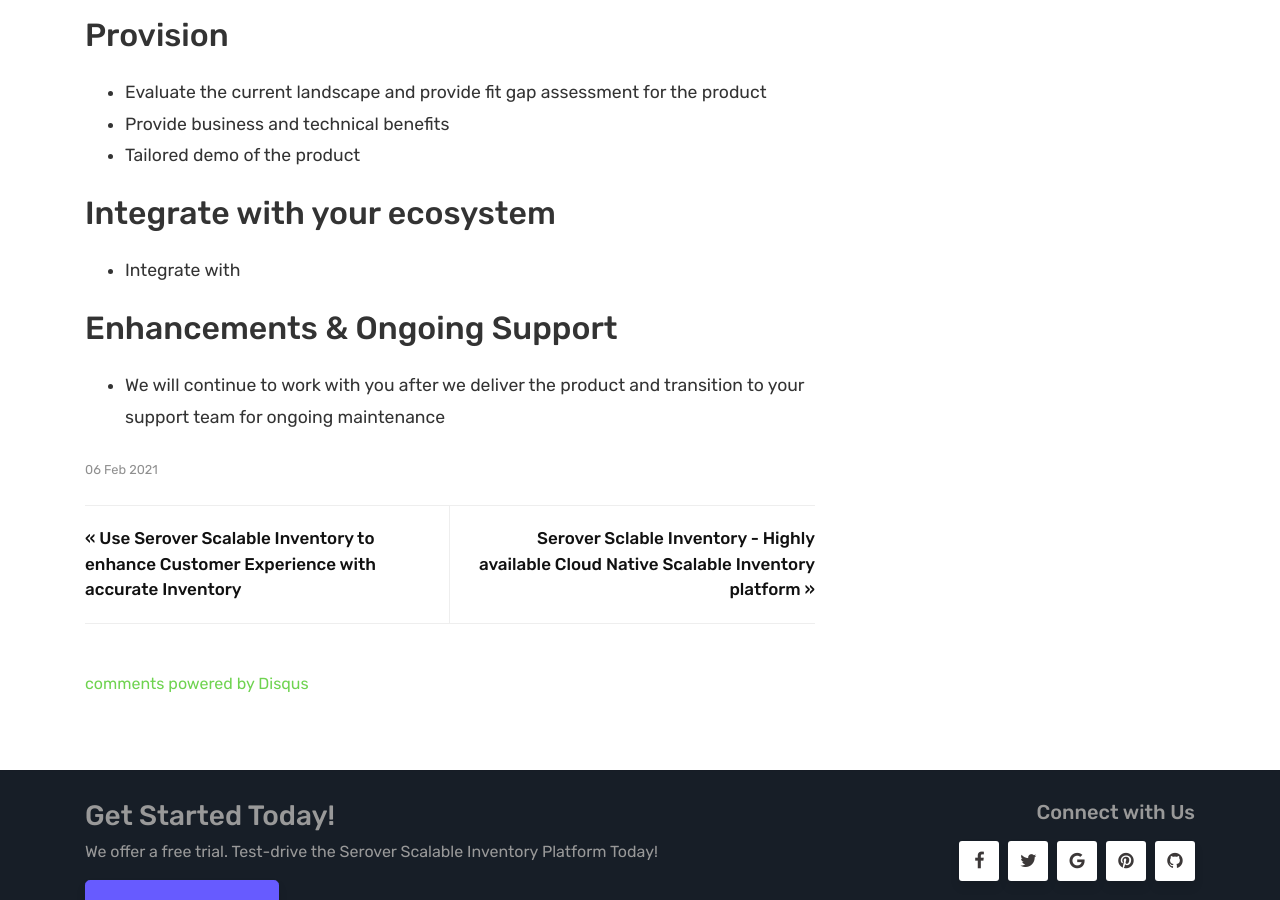
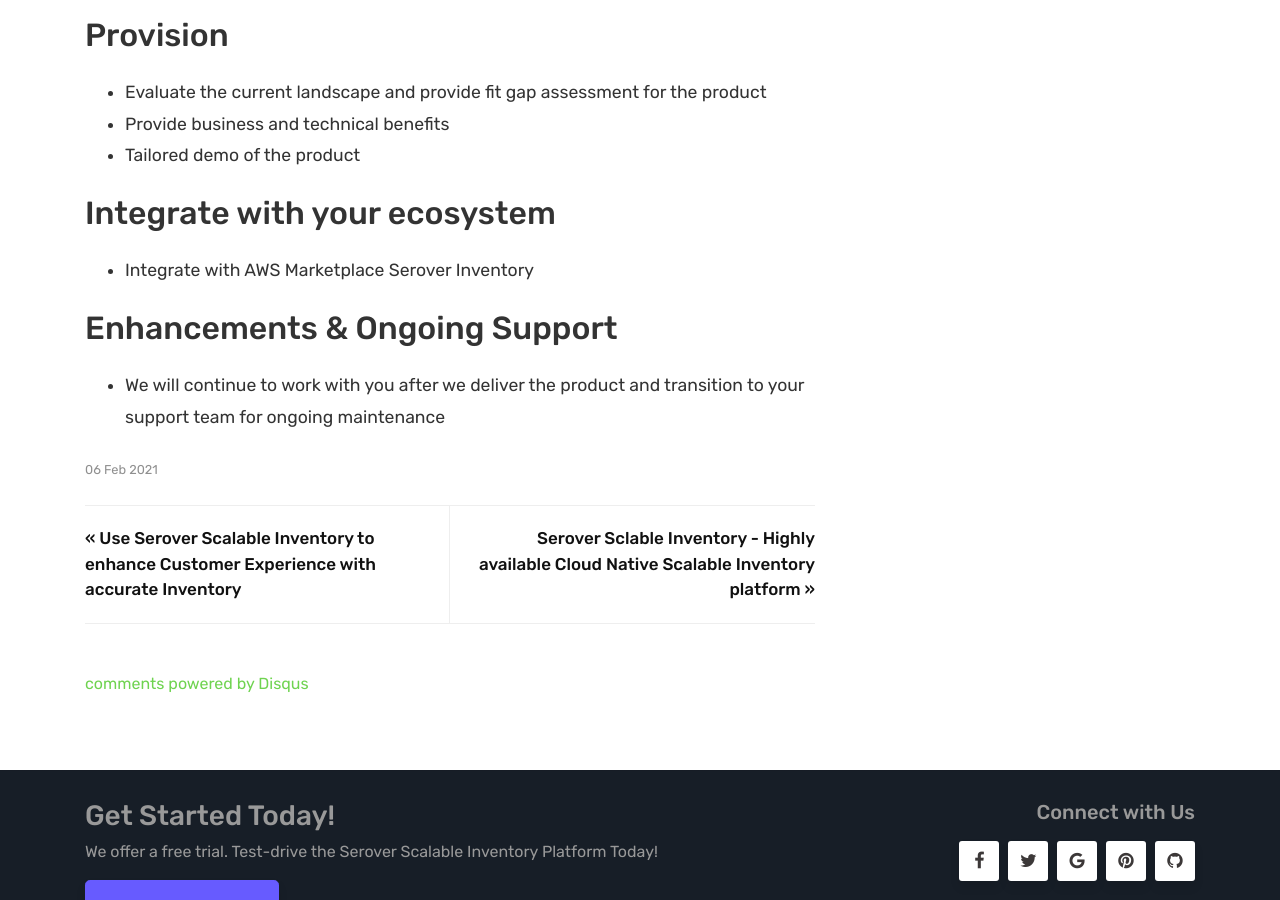
Before and after one commit to serover-cloud/web, a Jekyll site: the page built from _posts/2021-02-06-serover-scalable-inventory-get-started.md, in a window 1280 px wide and 900 px high, scrolled down 1199 px. Built offline with Jekyll 4.4.1, drawn with Linux system fonts in a browser that asks for light colours; comment, search, counter and statistics services are not loaded.

Commit message:
checking if can commit

```diff
--- a/_posts/2021-02-06-serover-scalable-inventory-get-started.md
+++ b/_posts/2021-02-06-serover-scalable-inventory-get-started.md
@@ -21,7 +21,7 @@
 + Tailored demo of the product
 
 ## Integrate with your ecosystem
-+ Integrate with
++ Integrate with AWS Marketplace Serover Inventory
 
 ## Enhancements & Ongoing Support
 + We will continue to work with you after we deliver the product and transition to your support team for ongoing maintenance
```
